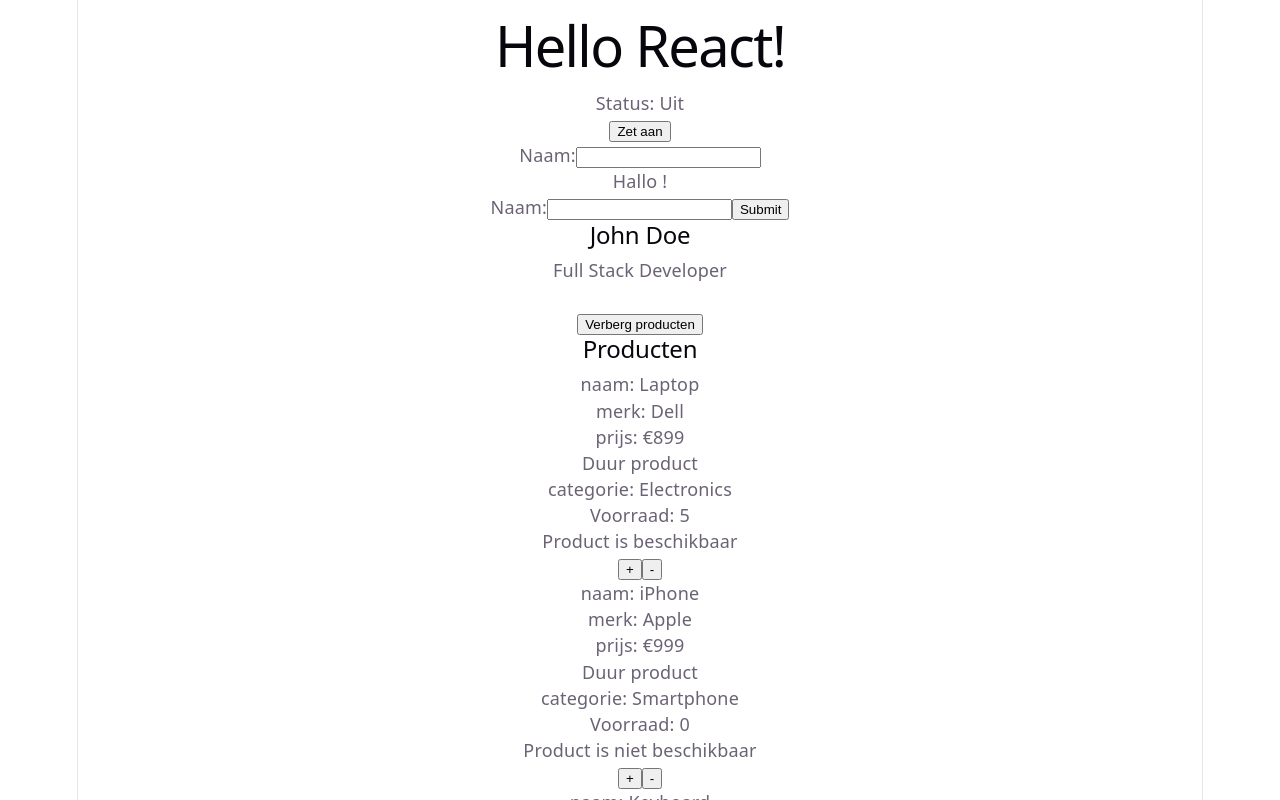
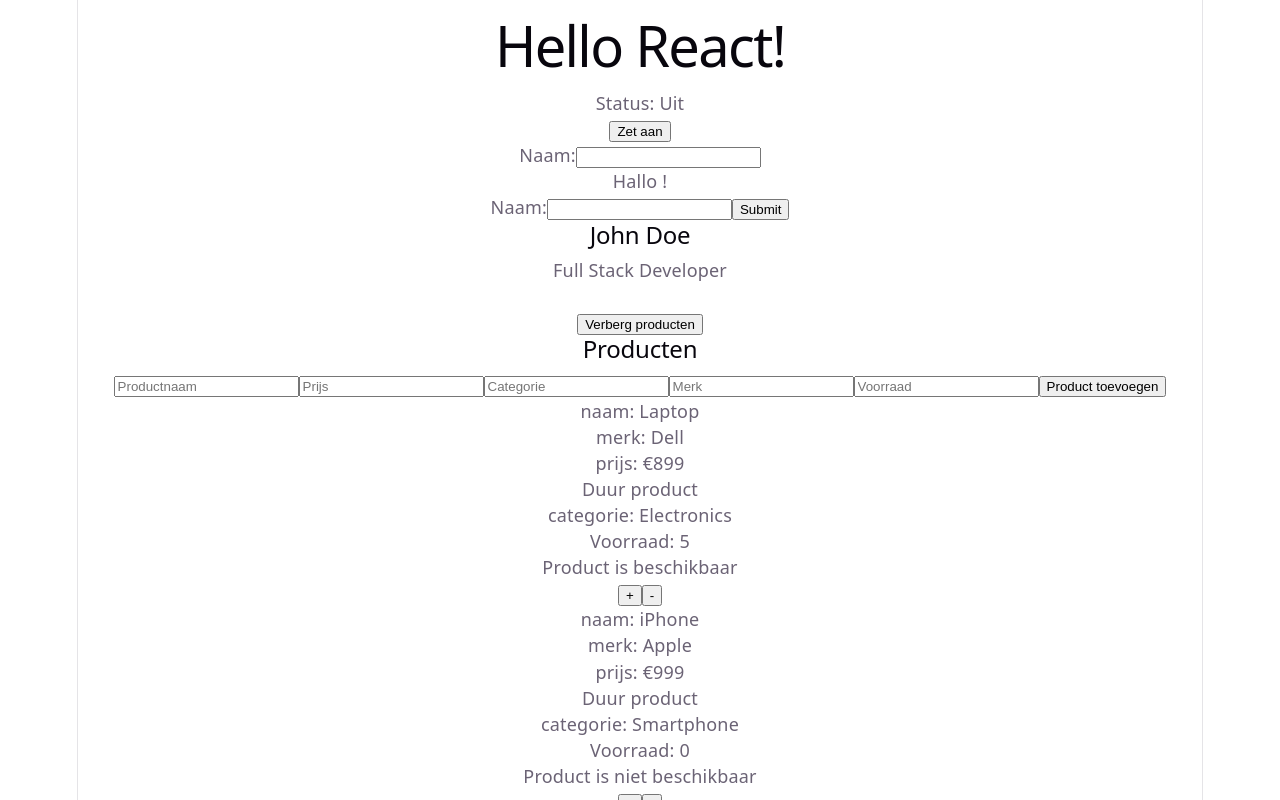
Before and after one commit to sakerhashem/react-learning, a React (Vite) app: page / in a window 1280 px wide. Shown: the top 800 px of the page. Built offline with nearby package versions, Linux system fonts and the light colour scheme.

Commit message:
Add product

```diff
--- a/src/App.jsx
+++ b/src/App.jsx
@@ -45,10 +45,17 @@ function App() {
     }
   ]);
 
+  const [productName, setProductName] = useState('');
+  const [productPrice, setProductPrice] = useState('');
+  const [productCategory, setProductCategory] = useState('');
+  const [productBrand, setProductBrand] = useState('');
+  const [productStock, setProductStock] = useState('');
+
   const [showProducts, setShowProducts] = useState(true);
   const [showExpensive, setShowExpensive] = useState(false);
   const availableProducts = products.filter((product) => product.stock > 0);
   const expensiveProducts = products.filter((product) => product.stock > 0 && product.price > 100);
+  const [error, setError] = useState("");
 
 
   const increaseStock = (id) => {
@@ -77,6 +84,36 @@ function App() {
     );
   };
 
+  const addProduct = () => {
+    if (
+      productName.trim() === "" ||
+      productPrice.trim() === "" ||
+      productCategory.trim() === "" ||
+      productBrand.trim() === "" ||
+      productStock.trim() === ""
+    ) {
+      setError("Vul alle velden in.");
+      return;
+    }
+
+    const newProduct = {
+      id: Date.now(),
+      name: productName,
+      price: Number(productPrice),
+      category: productCategory,
+      brand: productBrand,
+      stock: Number(productStock)
+    };
+
+    setProducts([...products, newProduct]);
+    setProductName("");
+    setProductPrice("");
+    setProductCategory("");
+    setProductBrand("");
+    setProductStock("");
+    setError("");
+  };
+
 
   return (
     <div>
@@ -91,6 +128,40 @@ function App() {
       {showProducts && (
         <><div>
             <h2>Producten</h2>
+
+            <input
+              type="text"
+              value={productName}
+              onChange={(e) => setProductName(e.target.value)}
+              placeholder="Productnaam"
+            />
+            <input
+              type="number"
+              value={productPrice}
+              onChange={(e) => setProductPrice(e.target.value)}
+              placeholder="Prijs"
+            />
+            <input
+              type="text"
+              value={productCategory}
+              onChange={(e) => setProductCategory(e.target.value)}
+              placeholder="Categorie"
+            />
+            <input
+              type="text"
+              value={productBrand}
+              onChange={(e) => setProductBrand(e.target.value)}
+              placeholder="Merk"
+            />
+            <input
+              type="number"
+              value={productStock}
+              onChange={(e) => setProductStock(e.target.value)}
+              placeholder="Voorraad"
+            />
+
+            <button onClick={addProduct}>Product toevoegen</button>
+            {error && <p style={{ color: "red" }}>{error}</p>}
 
             {products.map((product) => (
               <div key={product.id}>
```
